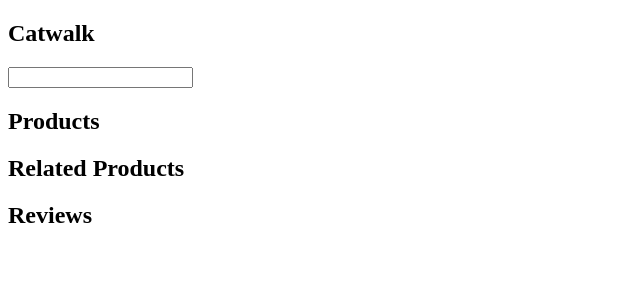
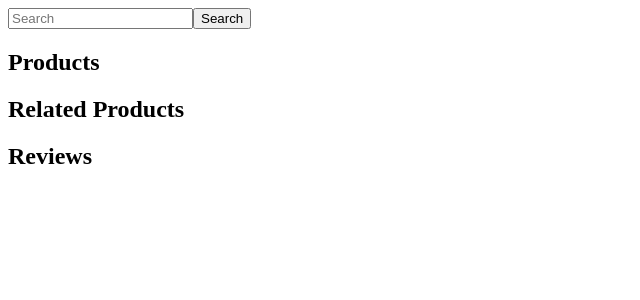
Before and after one commit to bhattibytes/Catwalk, a React app: page / in a window 1280 px wide. Shown: the top 300 px of the page, without its empty margins (0-640 px from the left). Built offline with nearby package versions, Linux system fonts and the light colour scheme; the HTML template or start-up script is replaced by a standard one.

Commit message:
Start - Navigation Search without functionality

```diff
--- a/client/src/components/App.js
+++ b/client/src/components/App.js
@@ -2,6 +2,7 @@ import React from 'react';
 import Products from './Products/Products.js';
 import Related from './Related/Related.js';
 import Reviews from './Reviews/Reviews.js';
+import Navbarheader from './Navbarheader.js';
 
 class App extends React.Component {
   constructor() {
@@ -11,10 +12,7 @@ class App extends React.Component {
   render() {
     return(
       <div>
-        <nav>
-          <h1>Catwalk</h1>
-          <input type = "search" />
-        </nav>
+        <Navbarheader fixed="top" />
         <Products />
         <Related />
         <Reviews />
--- /dev/null
+++ b/client/src/components/Navbarheader.js
@@ -0,0 +1,16 @@
+import React from 'react';
+import { Form, FormControl, Button } from 'react-bootstrap';
+
+const Navbarheader = () => {
+
+  return (
+  <div>
+    <Form inline>
+      <FormControl type="text" placeholder="Search" />
+      <Button >Search</Button>
+    </Form>
+  </div>
+  )
+}
+
+export default Navbarheader;
--- /dev/null
+++ b/client/src/components/Products/Gallery.js
@@ -0,0 +1,13 @@
+import React from 'react';
+
+const Gallery = () => {
+
+  return (
+  <div>
+
+  </div>
+
+  )
+}
+
+export default Gallery;
--- a/client/src/components/Products/Products.js
+++ b/client/src/components/Products/Products.js
@@ -1,4 +1,5 @@
 import React from 'react';
+import Gallery from './Gallery.js';
 
 class Products extends React.Component {
   constructor() {
@@ -9,6 +10,7 @@ class Products extends React.Component {
     return(
       <div>
         <h2>Products</h2>
+        <Gallery />
       </div>
     );
   }
--- a/package.json
+++ b/package.json
@@ -20,9 +20,13 @@
   },
   "homepage": "https://github.com/Terrific-Trees/Catwalk#readme",
   "dependencies": {
+    "bootstrap": "^4.6.0",
     "express": "^4.17.1",
     "react": "^17.0.2",
-    "react-dom": "^17.0.2"
+    "react-bootstrap": "^1.5.2",
+    "react-dom": "^17.0.2",
+    "react-image-gallery": "^1.0.9",
+    "react-image-magnify": "^2.7.4"
   },
   "devDependencies": {
     "@babel/core": "^7.13.15",
```
Also changed, not shown: 2 other files (tests, documents, lock files or other folders).
